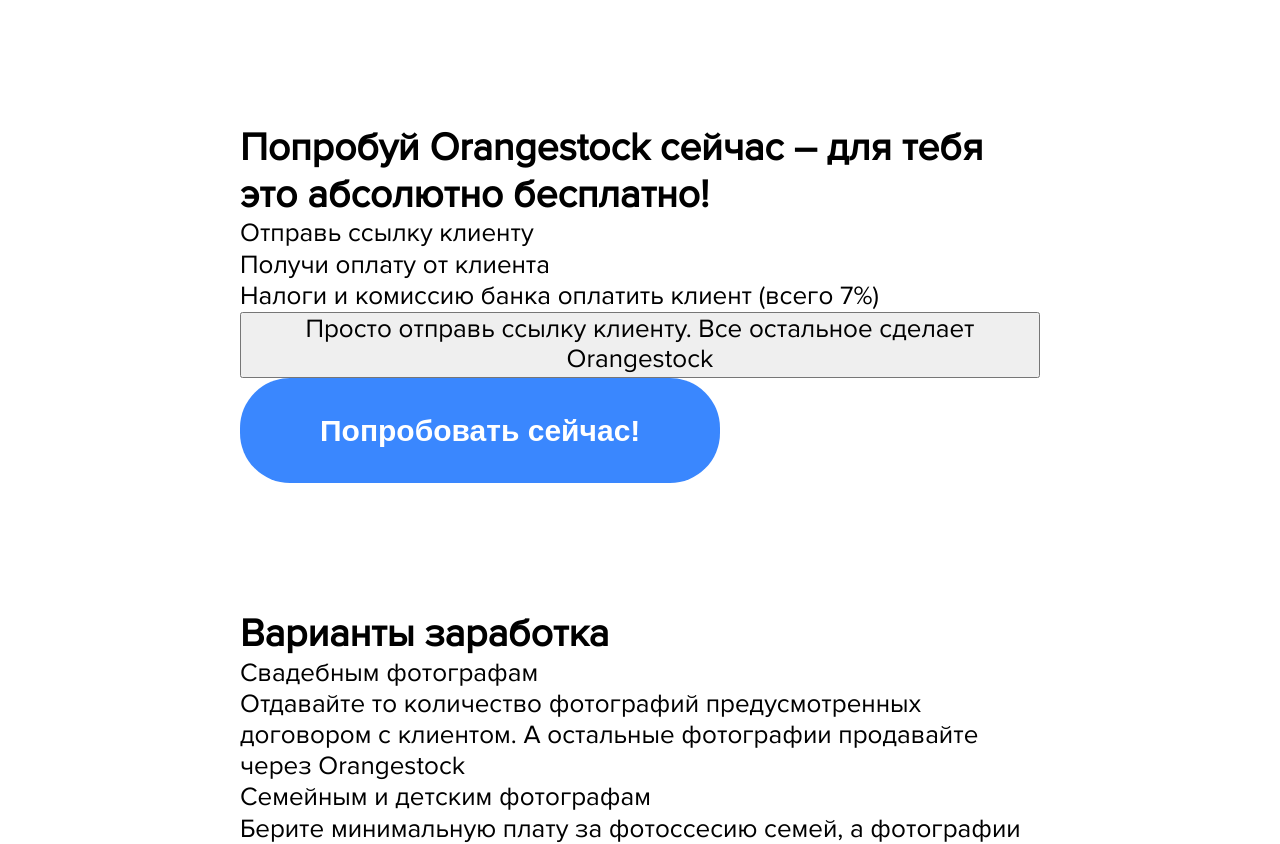
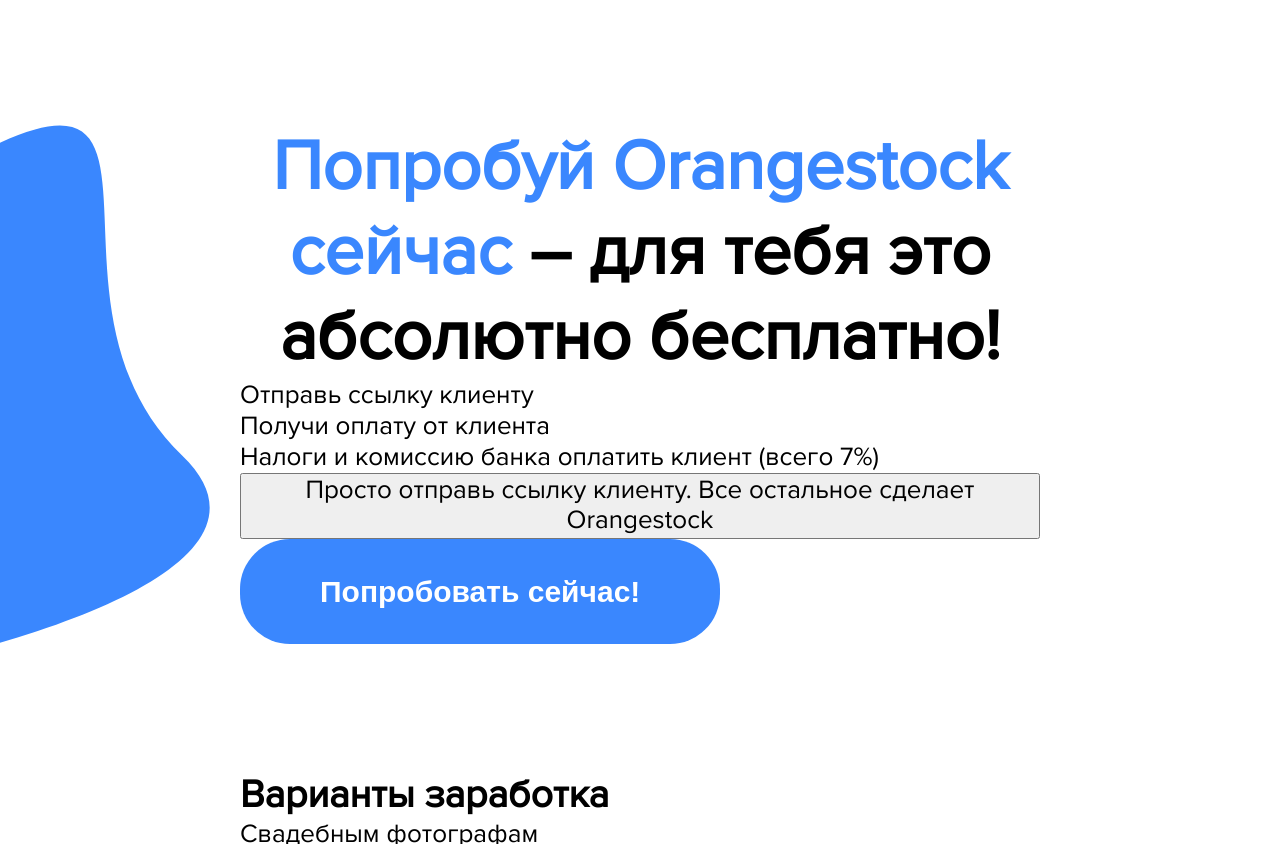
Before and after one commit to Andrew-Samoilov/Otangestock, a plain HTML site: page index.html in a window 1280 px wide. Shown: the part 1908-2752 px from the top of the page. Drawn offline with nearby package versions, Linux system fonts and the light colour scheme.

Commit message:
+in progress

```diff
--- a/index.html
+++ b/index.html
@@ -85,8 +85,10 @@
 
         </section>
         <section>
-            <div class="container">
-                <h2>Попробуй Orangestock сейчас – для тебя это абсолютно бесплатно!</h2>
+            <div class="container try">
+                <h3 class="try-header"><span class="try-accent">Попробуй Orangestock сейчас</span> – для тебя это
+                    абсолютно бесплатно!
+                    </h2>
                     <ul class="list">
                         <li>
                             <div>Отправь ссылку клиенту</div>
@@ -99,7 +101,8 @@
                         </li>
                     </ul>
 
-                <button type="button" class="">Просто отправь ссылку клиенту. Все остальное сделает Orangestock</button>
+                    <button type="button" class="">Просто отправь ссылку клиенту. Все остальное сделает
+                        Orangestock</button>
                     <button type="button" class="button-try-now">Попробовать сейчас!</button>
 
             </div>
--- a/sass/components/_button.scss
+++ b/sass/components/_button.scss
@@ -8,7 +8,7 @@
 
   color: var(--white-color);
   padding: 35px 80px;
-  background: #3a87fe;
+  background: var(--secondary-accent);
   border-radius: 50px;
   border: none;
 }
--- a/sass/components/_logo.scss
+++ b/sass/components/_logo.scss
@@ -5,7 +5,7 @@
 .logo-name {
   font-family: "Proxima Nova Bold", "Roboto", Arial, sans-serif;
   font-style: normal;
-  font-weight: bold;
+  font-weight: 700;
   font-size: 60px;
   line-height: 73px;
   /* identical to box height */
--- a/sass/layouts/_clients.scss
+++ b/sass/layouts/_clients.scss
@@ -29,5 +29,5 @@
   background: #76bb40;
 }
 .bg-picture {
-  background: #3a87fe;
+  background: var(--secondary-accent);
 }
--- a/sass/layouts/_reach.scss
+++ b/sass/layouts/_reach.scss
@@ -29,7 +29,7 @@
   align-items: baseline;
 }
 .bg-clock {
-  background: #ff9b00;
+  background: var(--accent);
   transform: rotate(45deg);
   margin-bottom: 58px;
 }
@@ -39,6 +39,6 @@
   margin-bottom: 53px;
 }
 .bg-stars {
-  background: #3a87fe;
+  background: var(--secondary-accent);
   transform: rotate(45deg);
 }
--- /dev/null
+++ b/sass/layouts/_try.scss
@@ -0,0 +1,17 @@
+.try {
+  background: url(../images/vector/vector-38.svg);
+  background-position: left top;
+  background-repeat: no-repeat;
+  background-size: 210px;
+}
+.try-header {
+  max-width: 1233px;
+
+  font-weight: bold;
+  font-size: 70px;
+  line-height: 85px;
+  text-align: center;
+}
+.try-accent {
+  color: var(--secondary-accent);
+}
--- a/sass/main.scss
+++ b/sass/main.scss
@@ -13,3 +13,4 @@
 @import "./layouts/hero";
 @import "./layouts/clients";
 @import "./layouts/reach";
+@import "./layouts/try";
--- a/sass/utils/_variables.scss
+++ b/sass/utils/_variables.scss
@@ -2,4 +2,5 @@
   --primary-color: #000000;
   --accent: #ffab01;
   --white-color: #ffffff;
+  --secondary-accent: #3a87fe;
 }
```
Also changed, not shown: css/main.css, css/main.min.css, images/vector/vector-38.svg (added), 2 other files. Lines whose indentation alone changed are shown as unchanged.
